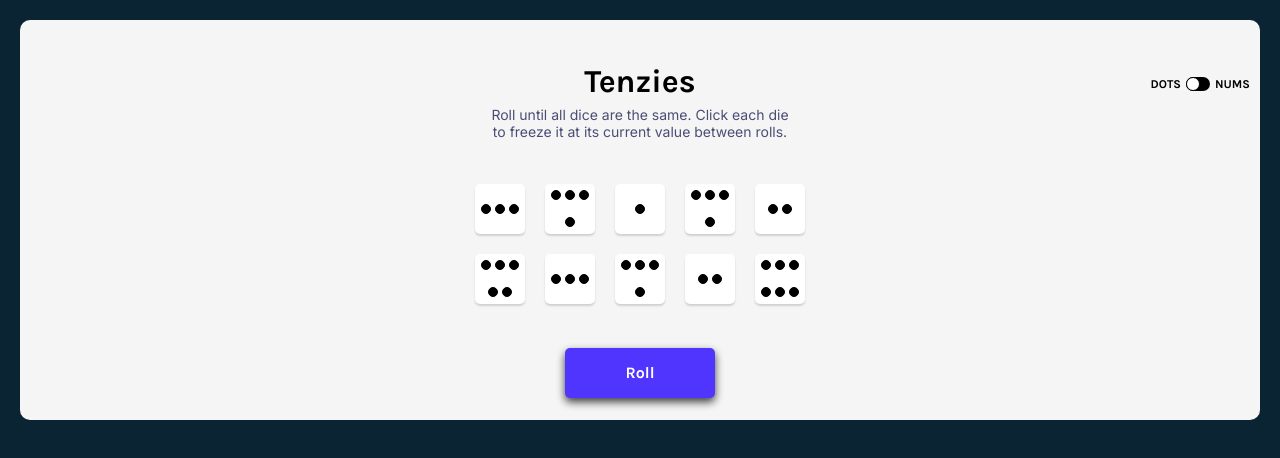
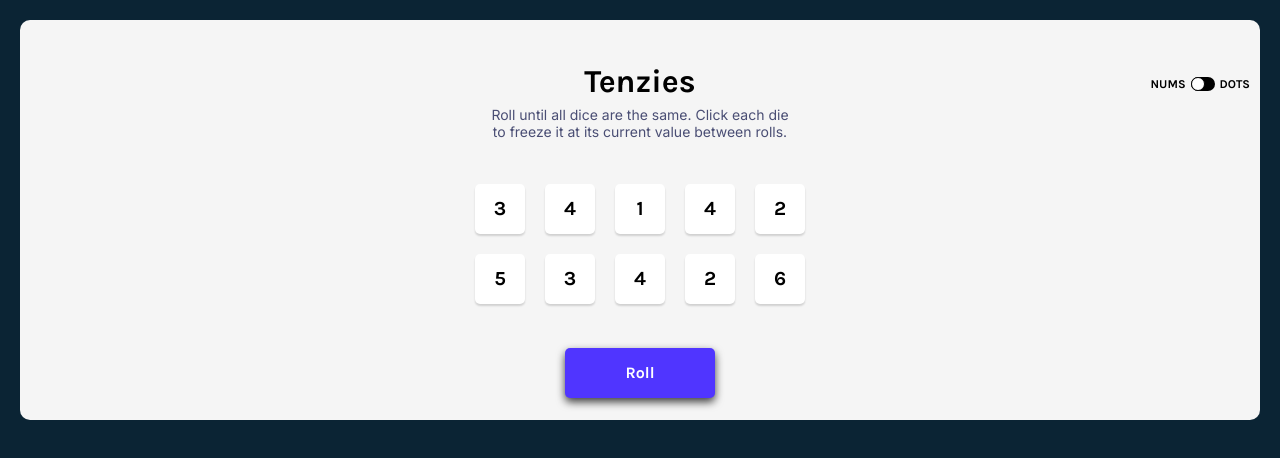
Before and after one commit to nahomabraham/Tenzies, a React (Vite) app: page / in a window 1280 px wide. Shown: the top 458 px of the page. Built offline with nearby package versions, Linux system fonts and the light colour scheme.

Commit message:
Add functionality to the switch

```diff
--- a/src/App.jsx
+++ b/src/App.jsx
@@ -7,6 +7,7 @@ import Confetti from "react-confetti"
 export default function App(){
     const [dice, setDice] = React.useState(newDice())
     const [tenzies, setTenzies] = React.useState(false)
+    const [isNums, setIsNums] = React.useState(true)
 
     React.useEffect(() => {
         const allHeld = dice.every(die => die.isHeld)
@@ -16,6 +17,8 @@ export default function App(){
             setTenzies(true)
         }
     }, [dice])
+
+
 
     function newDie(){
         return {
@@ -60,6 +63,7 @@ export default function App(){
             value={die.value}
             isHeld={die.isHeld}
             holdDice={() => holdDice(die.id)}
+            isNums={isNums}
         />
     )
 
@@ -69,7 +73,7 @@ export default function App(){
             {tenzies && <Confetti/>}
             <header>
                 <h1 className="title">Tenzies</h1>
-                <Switch />
+                <Switch isNums={isNums} setIsNums={setIsNums}/>
             </header>
             <div className="instruction">Roll until all dice are the same. Click each die to freeze it at its current value between rolls.</div>
             <div className="dice-container">
--- a/src/Die.jsx
+++ b/src/Die.jsx
@@ -16,7 +16,7 @@ export default function Die(props){
     }
     return (
         <div className="dice" style={styles} onClick={props.holdDice}>
-            {dotElements()}
+            {props.isNums ? props.value : dotElements()}
         </div>
     )
 }
--- a/src/Switch.jsx
+++ b/src/Switch.jsx
@@ -1,13 +1,13 @@
 import React from "react";
 
-export default function Switch(){
+export default function Switch(props){
     return (
         <div className="switch-container">
+            <div className="switch-text">NUMS</div>
+            <div className="switch" onClick={() => props.setIsNums(isNums => !isNums)}>
+                <div className={props.isNums ? "switch-left" : "switch-right"}></div>
+            </div>
             <div className="switch-text">DOTS</div>
-            <div className="switch">
-                <div className="switch-left"></div>
-            </div>
-            <div className="switch-text">NUMS</div>
         </div>
     )
 }
--- a/src/index.css
+++ b/src/index.css
@@ -96,6 +96,7 @@ header{
   background-color: black;
   width: 24px;
   border-radius: 8px;
+  cursor: pointer;
 }
 
 .switch-left, .switch-right{
@@ -104,6 +105,7 @@ header{
   border: 1px solid;
   background-color: white;
   border-radius: 8px;
+
 }
 
 .switch-right{
```
